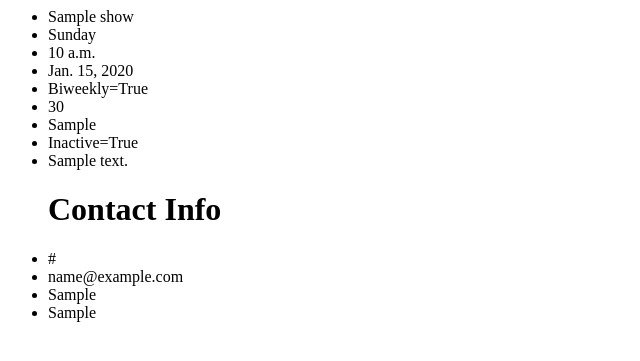
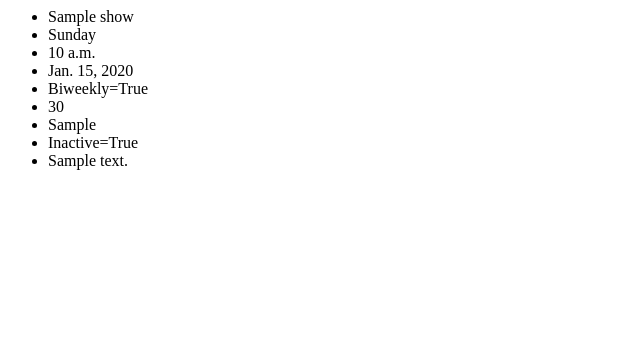
Before and after one commit to Blackstaffe/website, a Django app: template CJSR/archive/templates/archive/show_detail.html in a window 1280 px wide. Shown: the top 361 px of the page, without its empty margins (0-640 px from the left). Run offline with Django 3.2, Linux system fonts and the light colour scheme; the template is opened without the code that fills it: values that come from a table or form of the project are taken from there, others are empty; tables that the repository leaves empty hold one stand-in row (values such as "Sample post"); parts of the project's set-up code (start-up, migrations or seed data) failed here and were passed over.

Commit message:
removed contact info section

```diff
--- a/CJSR/archive/templates/archive/show_detail.html
+++ b/CJSR/archive/templates/archive/show_detail.html
@@ -10,10 +10,4 @@
   <li>{{ showinfo.genre }}</li>
   <li>Inactive={{ showinfo.inactive }}</li>
   <li>{{ showinfo.description }}</li>
-    <h1>Contact Info</h1>
-  <li>{{ showinfo.website }}</li>
-  <li>{{ showinfo.email }}</li>
-  <li>{{ showinfo.twitter }}</li>
-  <li>{{ showinfo.facebook }}</li>
-
 </ul>
```
